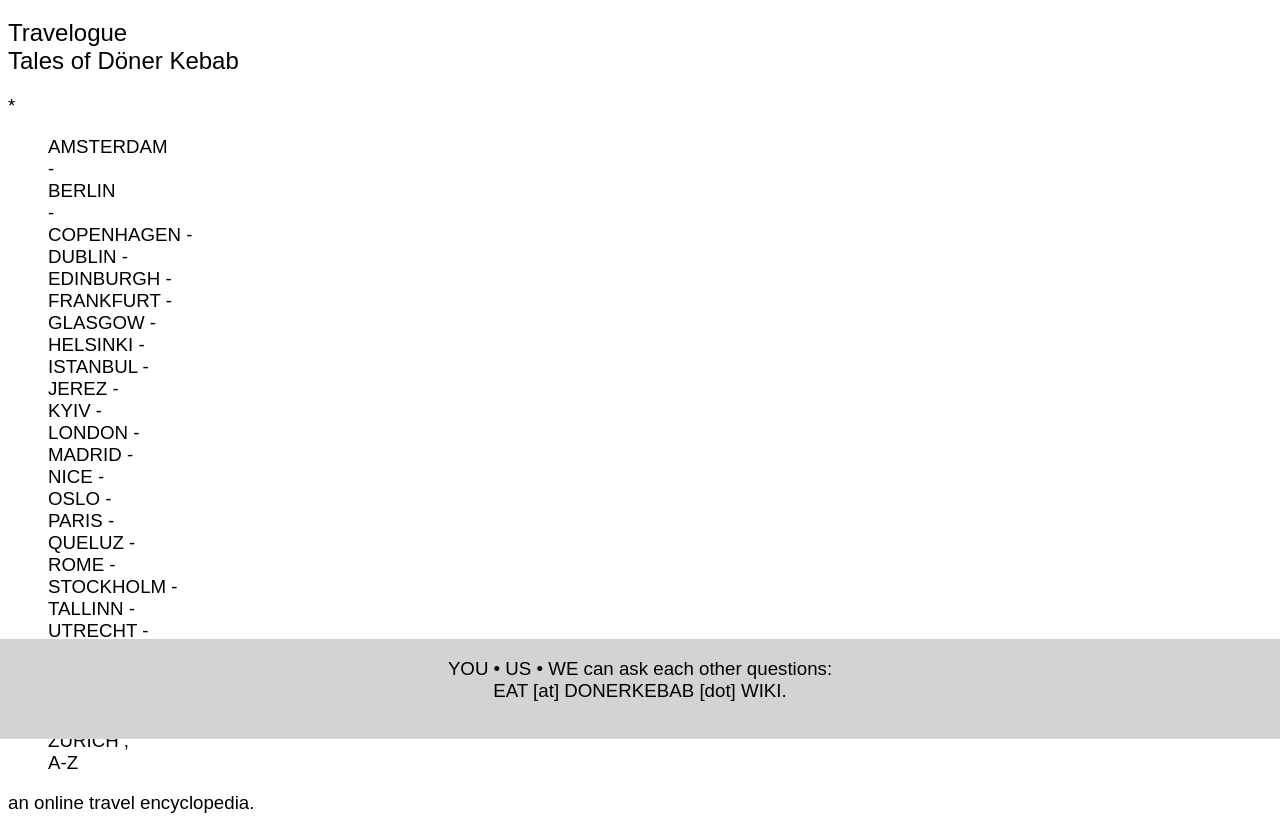
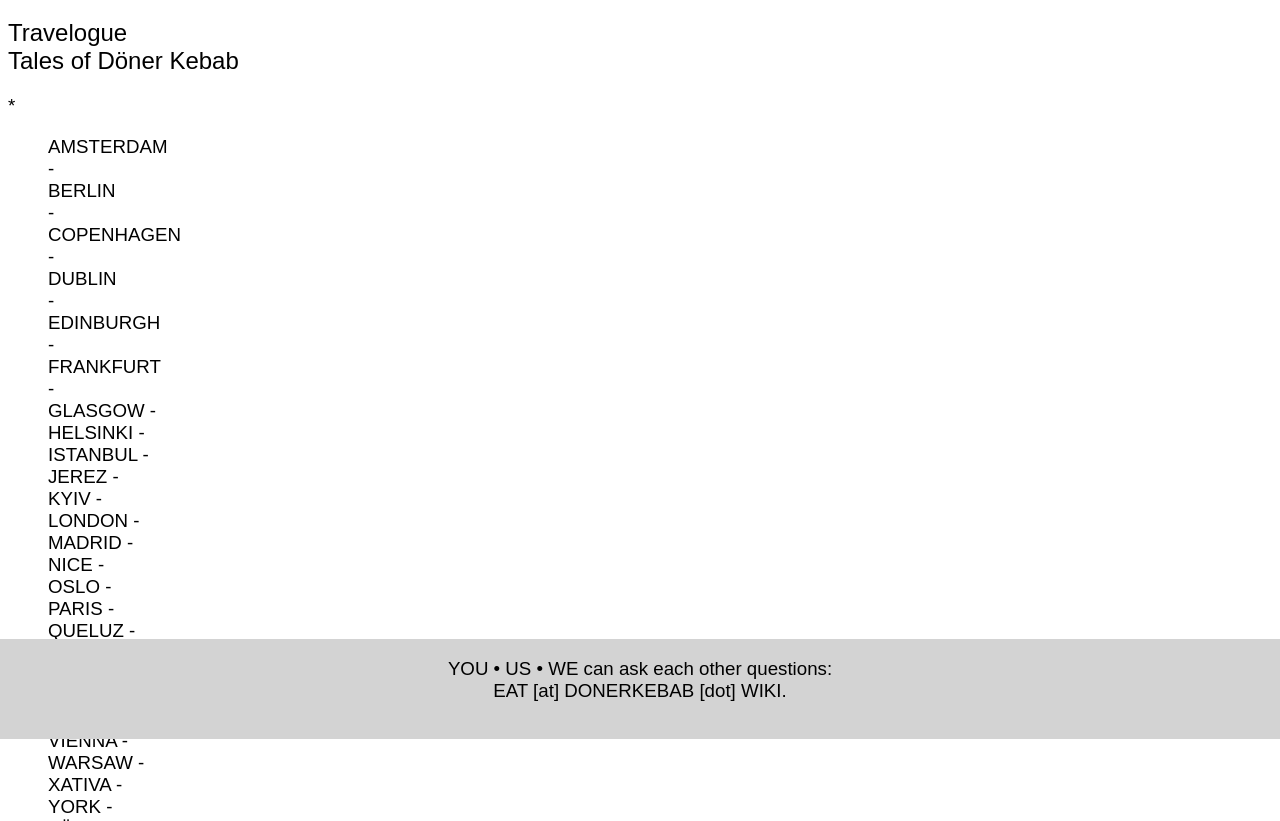
Before and after one commit to donerkebabwiki/donerkebabwiki.github.io, a plain HTML site: page index.html in a window 1280 px wide. Shown: the part 61-882 px from the top of the page. Drawn offline with Linux system fonts and the light colour scheme; a web font is replaced by a local one.

Commit message:
Update index.html

```diff
--- a/index.html
+++ b/index.html
@@ -15,10 +15,10 @@
       <h2>Travelogue<br>Tales of Döner Kebab</h2>
       <h3>*<ul><li>AMSTERDAM<img style="display:none;" src="https://donerkebab.wiki/Netherlands_Listing_1.png"/></li> -
          <li>BERLIN<img style="display:none;" src="https://donerkebab.wiki/Germany_Listing_1.png"/></li> -
-         <li>COPENHAGEN<img style="display:none;" src="https://donerkebab.wiki/Denmark_Listing.png"/> -
-         <li>DUBLIN<img style="display:none;" src="https://donerkebab.wiki/Ireland_Listing.png"/> -
-         <li>EDINBURGH<img style="display:none;" src="https://donerkebab.wiki/Scotland_Listing.png"/> -
-         <li>FRANKFURT<img style="display:none;" src="https://donerkebab.wiki/Germany_Listing_2.png"/> -
+         <li>COPENHAGEN<img style="display:none;" src="https://donerkebab.wiki/Denmark_Listing.png"/></li> -
+         <li>DUBLIN<img style="display:none;" src="https://donerkebab.wiki/Ireland_Listing.png"/></li> -
+         <li>EDINBURGH<img style="display:none;" src="https://donerkebab.wiki/Scotland_Listing.png"/></li> -
+         <li>FRANKFURT<img style="display:none;" src="https://donerkebab.wiki/Germany_Listing_2.png"/></li> -
          <li>GLASGOW -
          <li>HELSINKI -
          <li>ISTANBUL -
@@ -38,7 +38,7 @@
          <li>WARSAW -
          <li>XATIVA -
          <li>YORK -
-         <li>ZÜRICH , <li>A-Z<img style="display:none;" src="https://donerkebab.wiki/travelogue-photo-spread-donerkebabwiki.jpg"/></ul>
+         <li>ZÜRICH , <li>A-Z<img style="display:none;" src="https://donerkebab.wiki/travelogue-photo-spread-donerkebabwiki.jpg"/></li></ul>
          an online travel encyclopedia.</h3>
       <center>
          <div class="row">
```
